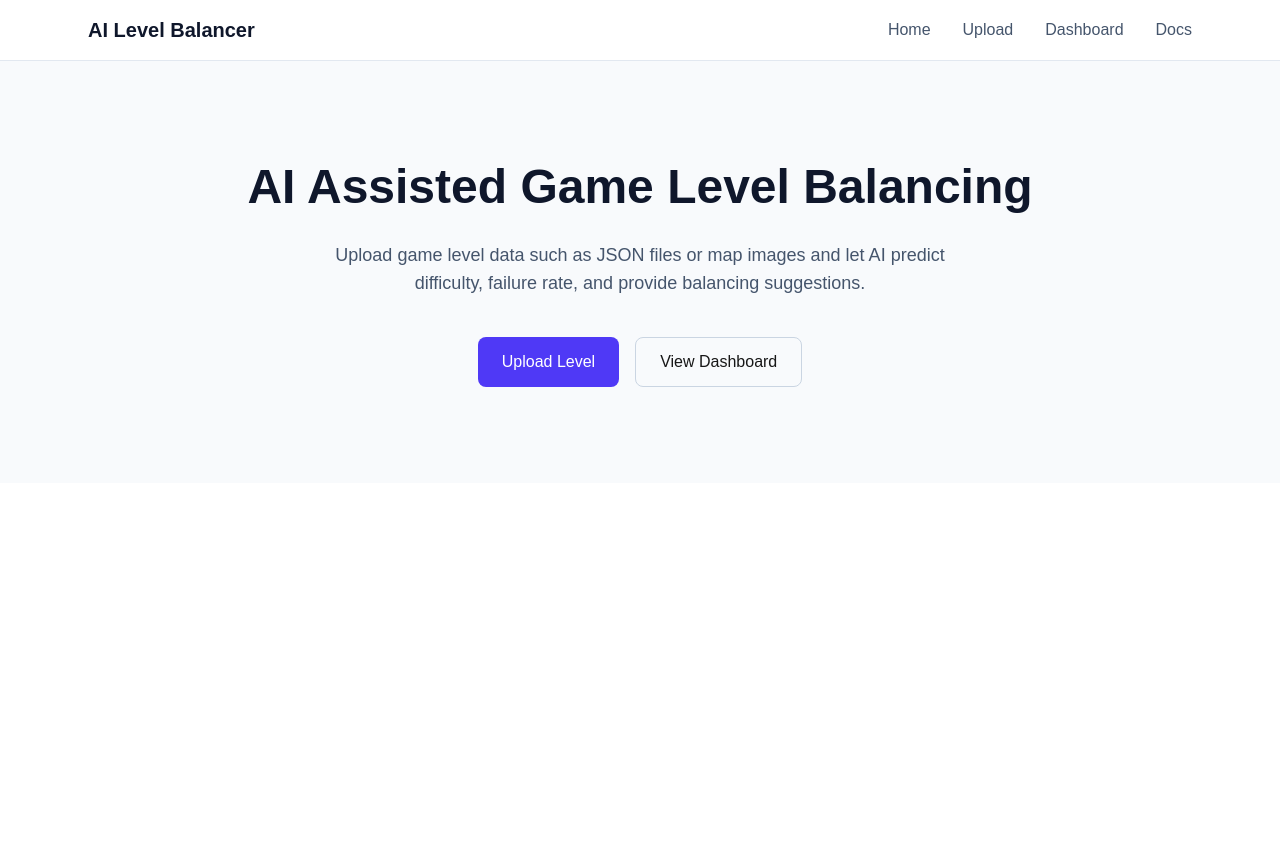
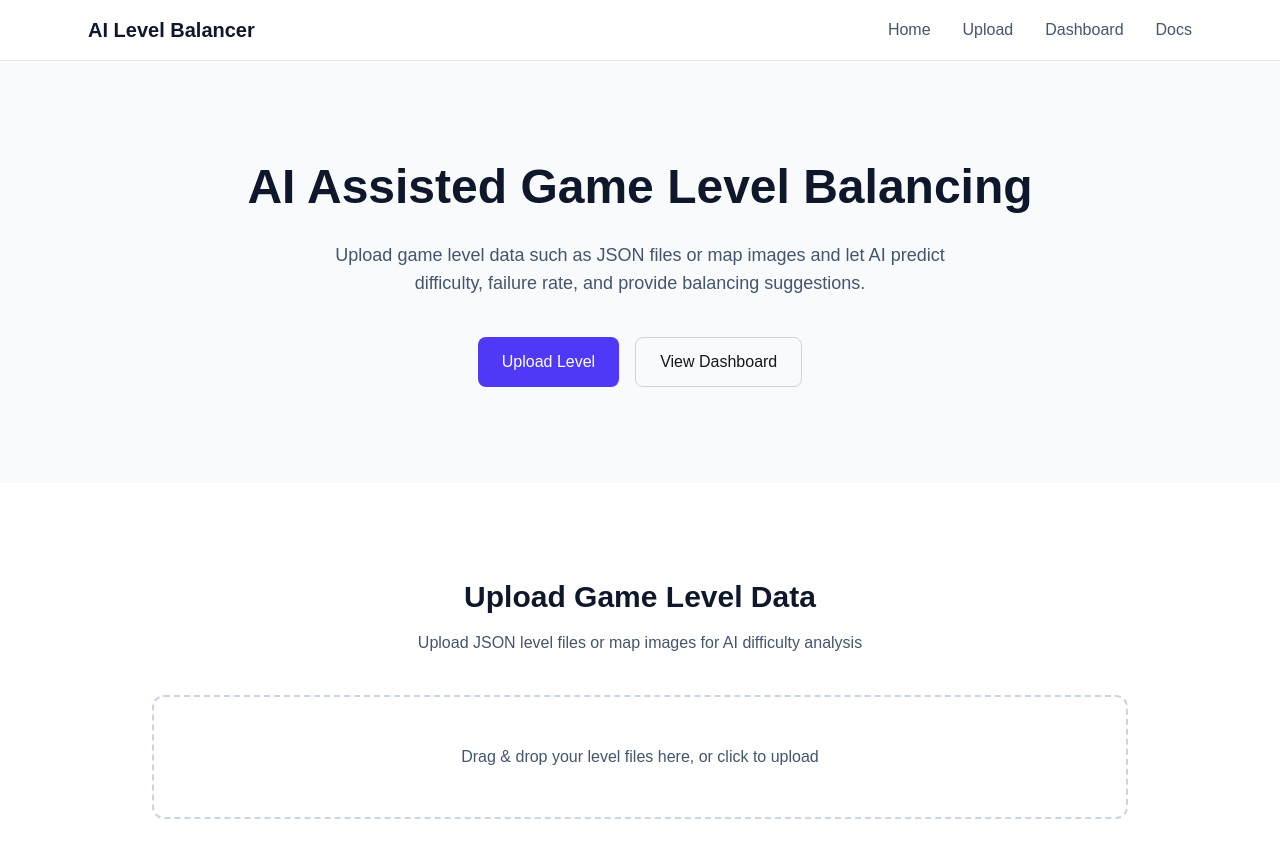
Before and after one commit to kshitijfulera/Minor_project, a Next.js app in the folder frontend/: page / in a window 1280 px wide. Shown: the top 858 px of the page. Before the commit the page ends 800 px from the top, so only its background shows below. Built offline with nearby package versions, Linux system fonts and the light colour scheme.

Commit message:
added dropzone library and logic for uploading maps and json files

```diff
--- a/frontend/package.json
+++ b/frontend/package.json
@@ -11,7 +11,8 @@
   "dependencies": {
     "next": "16.1.6",
     "react": "19.2.3",
-    "react-dom": "19.2.3"
+    "react-dom": "19.2.3",
+    "react-dropzone": "^15.0.0"
   },
   "devDependencies": {
     "@tailwindcss/postcss": "^4",
--- a/frontend/src/app/page.tsx
+++ b/frontend/src/app/page.tsx
@@ -1,5 +1,6 @@
 import Hero from "../components/sections/Hero"
 import Navbar from "../components/layout/Navbar"
+import UploadSection from "../components/sections/UploadSection"
 export default function Home() {
   return (
     <main className="min-h-screen bg-white">
@@ -8,6 +9,8 @@ export default function Home() {
 
       <Hero />
 
+      <UploadSection />
+
     </main>
   )
 }
--- /dev/null
+++ b/frontend/src/components/sections/UploadSection.tsx
@@ -0,0 +1,52 @@
+"use client"
+
+import { useCallback } from "react"
+import { useDropzone, DropzoneOptions } from "react-dropzone"
+
+export default function UploadSection() {
+
+  const onDrop = useCallback((acceptedFiles: File[]) => {
+    console.log("Uploaded Files:", acceptedFiles)
+  }, [])
+
+  const dropzoneOptions: DropzoneOptions = {
+    onDrop,
+    multiple: true
+  }
+
+  const { getRootProps, getInputProps, isDragActive } = useDropzone(dropzoneOptions)
+
+  return (
+    <section className="py-24 bg-white">
+      <div className="max-w-5xl mx-auto px-6">
+
+        <h2 className="text-3xl font-semibold text-center text-slate-900">
+          Upload Game Level Data
+        </h2>
+
+        <p className="text-center text-slate-600 mt-4">
+          Upload JSON level files or map images for AI difficulty analysis
+        </p>
+
+        <div
+          {...getRootProps()}
+          className="mt-10 border-2 border-dashed border-slate-300 rounded-xl p-12 text-center cursor-pointer hover:border-indigo-500 transition"
+        >
+          <input {...getInputProps()} />
+
+          {isDragActive ? (
+            <p className="text-indigo-600 font-medium">
+              Drop the files here...
+            </p>
+          ) : (
+            <p className="text-slate-600">
+              Drag & drop your level files here, or click to upload
+            </p>
+          )}
+
+        </div>
+
+      </div>
+    </section>
+  )
+}
--- /dev/null
+++ b/package.json
@@ -0,0 +1,5 @@
+{
+  "dependencies": {
+    "react-dropzone": "^15.0.0"
+  }
+}
```
Also changed, not shown: 2 other files (tests, documents, lock files or other folders).
